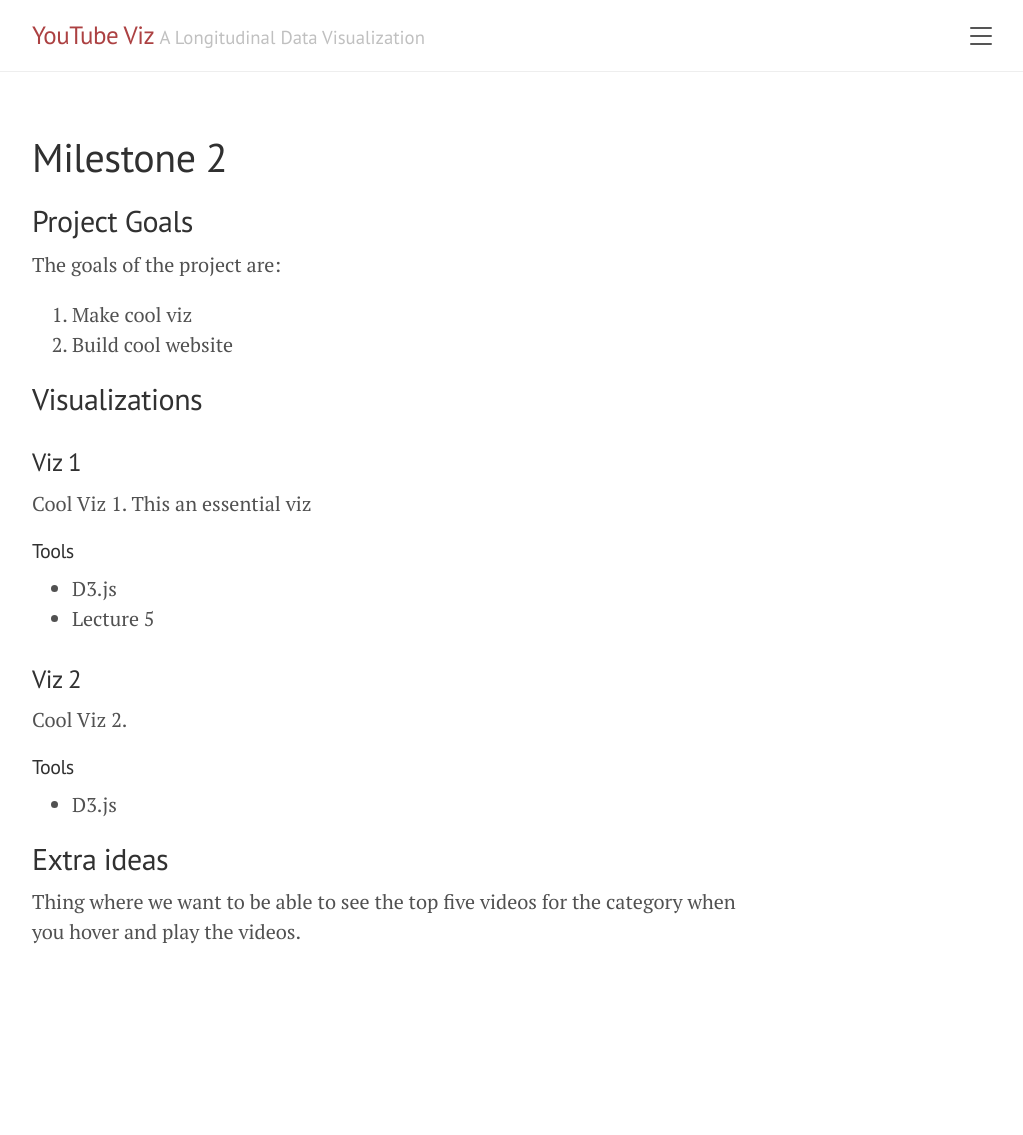
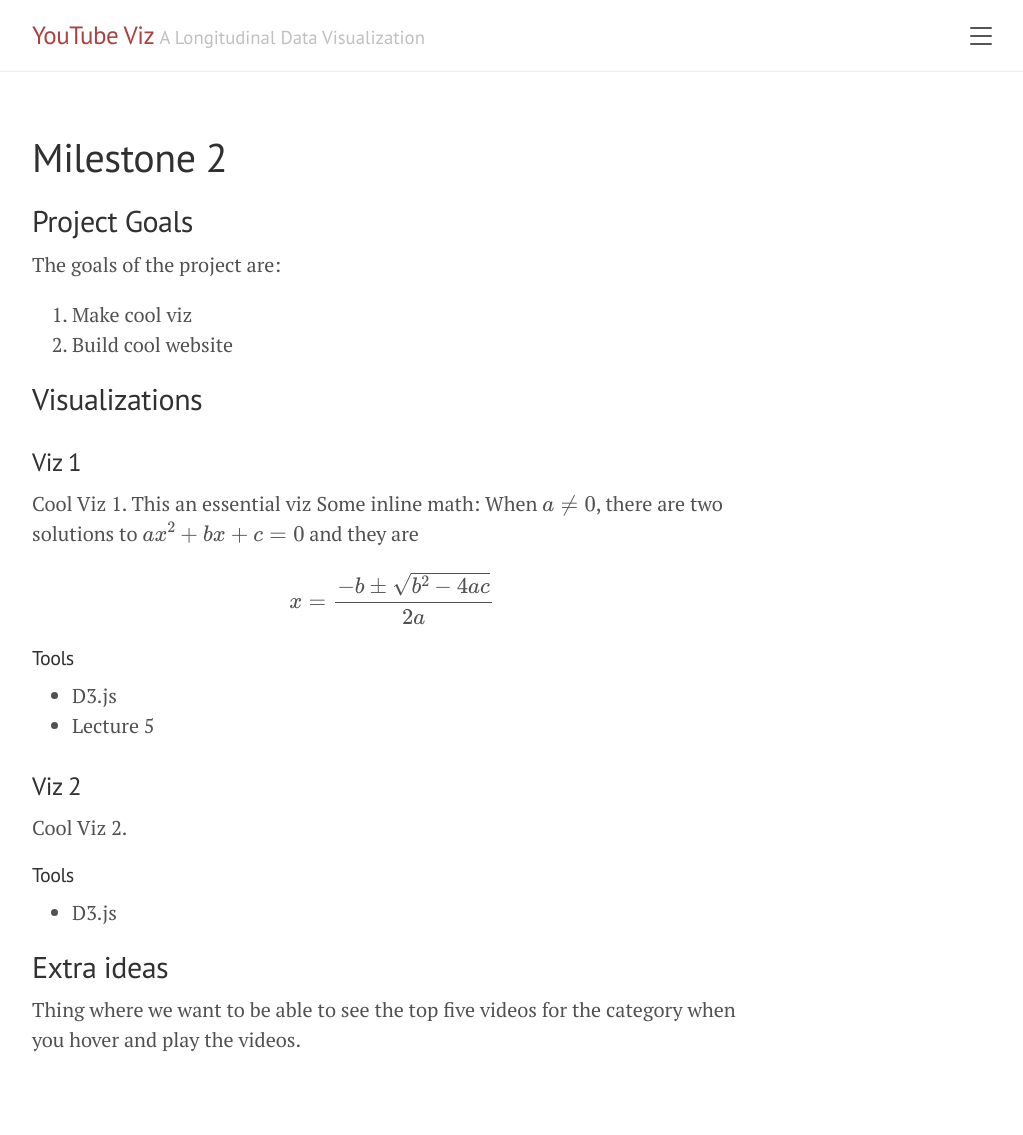
Before and after one commit to tvaucher/youtube-viz, a Jekyll site: the page built from milestone2.md, in a window 1280 px wide. Shown: the whole page, without its empty margins (248-1271 px from the left). Built offline with Jekyll 4.4.1, drawn with Linux system fonts in a browser that asks for light colours; before the commit the page ends 1027 px from its top, so only the background shows below that.

Commit message:
Add math support

```diff
--- a/_includes/head.html
+++ b/_includes/head.html
@@ -24,7 +24,10 @@
   <link rel="shortcut icon" href="{{ '/assets/favicon.ico' | absolute_url }}">
 
   <link rel="alternate" type="application/rss+xml" title="RSS" href="{{ '/atom.xml' | absolute_url }}">
-
+  {% if page.use_math %}
+  <script id="MathJax-script" async src="https://cdn.jsdelivr.net/npm/mathjax@3/es5/tex-mml-chtml.js">
+  </script>
+  {% endif %}
   {% if site.google_analytics_id %}
   <script>
     (function (i, s, o, g, r, a, m) {
--- a/milestone2.md
+++ b/milestone2.md
@@ -15,7 +16,9 @@ The goals of the project are:
 
 ### Viz 1
 
-Cool Viz 1. This an essential viz
+Cool Viz 1. This an essential viz Some inline math:
+When \\(a \ne 0\\), there are two solutions to \\(ax^2 + bx + c = 0\\) and they are
+\\[x = {-b \pm \sqrt{b^2-4ac} \over 2a}\\]
 
 #### Tools
 
```
Also changed, not shown: other parts of milestone2.md (+1 -0 lines).
